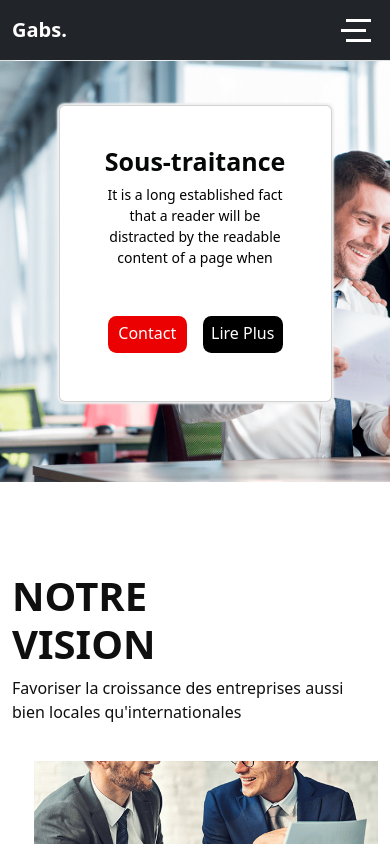
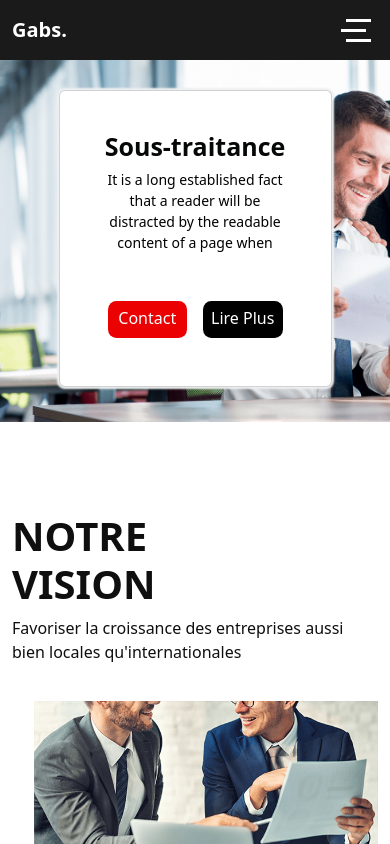
Before and after one commit to arnoldkajibwami/aling, a React (Create React App) app: page / in a window 390 px wide. Shown: the top 844 px of the page. Built offline with nearby package versions, Linux system fonts and the light colour scheme.

Commit message:
Navbar scroll & some lnk

```diff
--- a/src/App.css
+++ b/src/App.css
@@ -226,6 +226,7 @@ button {
 .logo {
   width: 25%;
   float: left;
+  /* color: #181818 !important; */
 }
 
 .mr-auto,
@@ -737,7 +738,7 @@ button {
 }
 
 .team .member .member-img .social a:hover {
-  color: b;
+  color: black;
 }
 
 .team .member .member-info {
@@ -792,9 +793,10 @@ button {
   background-size: cover;
   background-position: center;
   background-repeat: no-repeat;
-  height: 60vh;
+  height: 70vh;
   width: auto;
 }
+
 
 .buttonBtn {
   width: 6.5em;
@@ -844,6 +846,7 @@ button {
   transition: all 0.5s;
 }
 
+
 .contactBtn:hover {
   color: black !important;
 }
@@ -883,7 +886,7 @@ button {
   }
 
   .homebg {
-    height: 50vh;
+    height: 60vh;
   }
 }
 
@@ -906,7 +909,7 @@ button {
   }
 
   .homebg {
-    height: 50vh;
+    height: 60vh;
   }
 
   .navbar-collapse {
@@ -935,6 +938,11 @@ button {
   }
 }
 
+.carousel-caption{
+  /* display: none !important; */
+  margin-top: 50px !important;
+}
+
 @media (max-width: 500px) {
   .navbar-collapse {
     height: 100vh;
@@ -946,6 +954,14 @@ button {
 
   .nav-link {
     transform: translate(-100px);
+  }
+}
+@media (max-width: 400px){
+  .homebg{
+    height: 50vh;
+  }
+  .carousel-caption{
+    margin-top: 70px !important;
   }
 }
 
@@ -991,7 +1007,7 @@ button {
 }
 
 #navbar {
-  background: white;
+  background: transparent !important;
   color: rgb(13, 26, 38);
   position: fixed;
   top: 0;
@@ -999,6 +1015,14 @@ button {
   line-height: 60px;
   width: 100%;
   z-index: 10;
+}
+.navbar{
+  position: fixed !important;
+}
+.navbar.colorChange {
+  background-color:rgb(44, 43, 43) !important;
+  /* background-color:  rgb(250, 9, 9) !important; */
+  transition: 0.3s ease-in-out !important;
 }
 
 .boxsservice {
--- a/src/App/Header.js
+++ b/src/App/Header.js
@@ -1,27 +1,39 @@
-import { useState} from 'react';
+import { useState, Fragment } from 'react';
 import { Link, useNavigate } from 'react-router-dom';
 import Container from 'react-bootstrap/Container';
 import Navbar from 'react-bootstrap/Navbar';
 import './navbar.css'
 
 function Header() {
-  const navigate = useNavigate()
-  function GotoTeam() {
-    window.scrollTo(0, 900)
-    navigate("/about")
-  }
   const [showNavbar, setShowNavbar] = useState(false)
 
   const handleShowNavbar = () => {
     setShowNavbar(!showNavbar)
   }
 
+  const navigate = useNavigate()
+  function GotoTeam() {
+    window.scrollTo(0, 900)
+    navigate("/about")
+  }
+  const [colorChange, setColorchange] = useState(false);
+  const changeNavbarColor = () => {
+    if (window.scrollY >= 100) {
+      setColorchange(true);
+    }
+    else {
+      setColorchange(false);
+    }
+  };
+  window.addEventListener('scroll', changeNavbarColor);
+
 
   return (
-    <Navbar collapseOnSelect expand="lg" variant="light" bg='dark' className='navbar'>
+    <Fragment>
+      <Navbar className={colorChange ? 'navbar colorChange' : 'navbar'} >
         <Container className='Navcontainer container'>
           <Navbar.Brand className='col-lg-5'>
-          <Link to='/home' className='logo'>Gabs.</Link>
+            <Link to='/home' className='logo' >Gabs.</Link>
           </Navbar.Brand>
           <div className="menu-icon" onClick={handleShowNavbar}>
             <span> </span>
@@ -52,6 +64,7 @@ function Header() {
           </div>
         </Container>
       </Navbar>
+    </Fragment>
   );
 }
 
--- a/src/App/Servicecarousel.js
+++ b/src/App/Servicecarousel.js
@@ -33,8 +33,8 @@ function Servicecarousel() {
   }
 
   return (
-
-    <Carousel activeIndex={index} onSelect={handleSelect}>
+        <div className="servicecarousel">
+          <Carousel activeIndex={index} onSelect={handleSelect}>
       <Carousel.Item>
         <Carousel.Caption>
           <div className="banner_main card">
@@ -77,7 +77,9 @@ function Servicecarousel() {
         </Carousel.Caption>
       </Carousel.Item>
     </Carousel>
-  );
+
+        </div>
+      );
 }
 
 
--- a/src/App/home.js
+++ b/src/App/home.js
@@ -7,7 +7,7 @@ import Servicecarousel from "./Servicecarousel";
 export default function Home() {
    return (
       <>
-         <section className="homebg c" >
+         <section className="homebg " >
             <div className="" >
                <Servicecarousel />
             </div>
```
Lines whose indentation alone changed are shown as unchanged.
